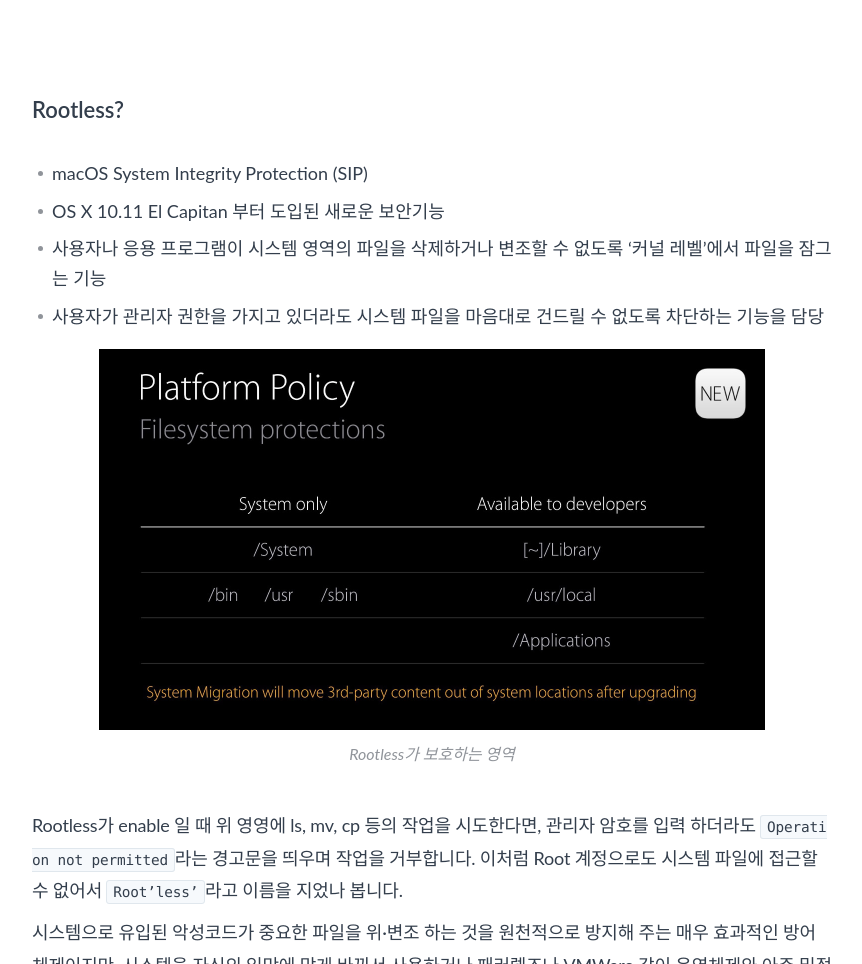
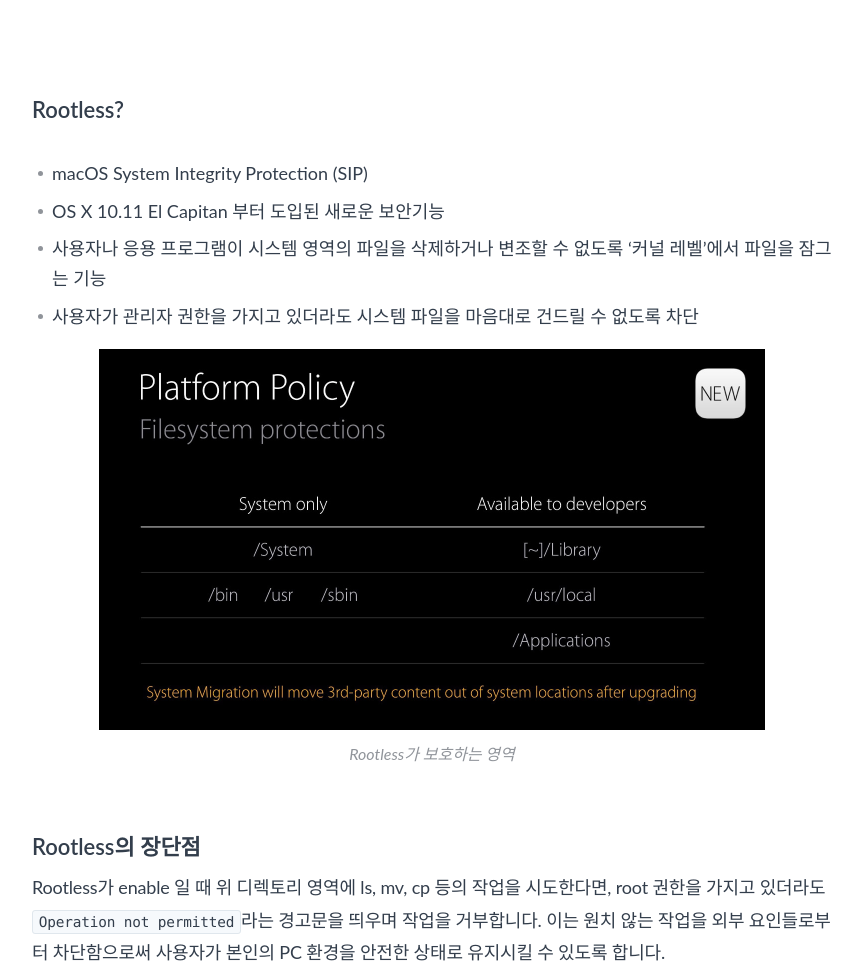
Before and after one commit to misojiwon3/misojiwon3.github.io, a Jekyll site: the page built from development/rootless/index.md, in a window 1280 px wide and 1400 px high, cut to the strip 436-1400 px from the top of the window. Shown: the whole strip, without its empty margins (208-1070 px from the left). Built offline with Jekyll 4.4.1, drawn with Linux system fonts in a browser that asks for light colours; some of the changed text lies outside the part shown.

Commit message:
macos rootless

````diff
--- a/_config.yml
+++ b/_config.yml
@@ -42,4 +42,4 @@
 # Excludes
 exclude: [ Gemfile, Gemfile.lock, tale.gemspec ]
 
-menubar: [ Home, Blog, Development, Environment ]
+menubar: [ Home, Blog, Development, Etc ]
--- a/_sass/_category.scss
+++ b/_sass/_category.scss
@@ -29,7 +29,7 @@
       background-color: $grey-20;
     }
 
-    &.environment {
+    &.etc {
       background-color: $deep-blue;
     }
 
--- a/_sass/_variables.scss
+++ b/_sass/_variables.scss
@@ -1,4 +1,4 @@
-// Heights
+// Height
 
 $nav-height: 72px;
 $footer-height: 166px;
@@ -43,7 +43,7 @@
 $tutu: #FFE3E3;
 $deep-blue: #192a56;
 
-// media
+// Media
 $break-medium: 900px;
 $break-small: 670px;
 
--- a/development/rootless/index.md
+++ b/development/rootless/index.md
@@ -13,41 +13,45 @@
 * macOS System Integrity Protection (SIP)
 * OS X 10.11 El Capitan 부터 도입된 새로운 보안기능
 * 사용자나 응용 프로그램이 시스템 영역의 파일을 삭제하거나 변조할 수 없도록 '커널 레벨'에서 파일을 잠그는 기능
-* 사용자가 관리자 권한을 가지고 있더라도 시스템 파일을 마음대로 건드릴 수 없도록 차단하는 기능을 담당
+* 사용자가 관리자 권한을 가지고 있더라도 시스템 파일을 마음대로 건드릴 수 없도록 차단
 
 ![rootless_platform_policy](image/rootless_platform_policy.jpg)
 <figcaption>Rootless가 보호하는 영역</figcaption>
 
-Rootless가 enable 일 때 위 영영에 ls, mv, cp 등의 작업을 시도한다면, 관리자 암호를 입력 하더라도 `Operation not permitted`라는 경고문을 띄우며 작업을 거부합니다. 이처럼 Root 계정으로도 시스템 파일에 접근할 수 없어서 `Root’less’`라고 이름을 지었나 봅니다.
-
-시스템으로 유입된 악성코드가 중요한 파일을 위∙변조 하는 것을 원천적으로 방지해 주는 매우 효과적인 방어체제이지만, 시스템을 자신의 입맛에 맞게 바꿔서 사용하거나 패러렐즈나 VMWare 같이 운영체제와 아주 밀접하게 연동되는 소프트웨어의 기능을 제한하는 일종의 폐단으로 작용할 수 있습니다. 또 /usr 폴더에 설치되는 홈브류(Homebrew)나 맥포트(MacPort) 같은 패키지 관리 프로그램을 쓰는 분들에게도 큰 골칫거리입니다. 또 그동안 백투더맥을 통해 소개해 드린 여러 터미널 명령어도 새 OS X에서는 작동하지 않을 가능성이 매우 높습니다.
-일반 사용자에게는 든든한 파수꾼이 생긴 셈이며 고급 사용자나 개발자에게는 방해꾼이 나타난 셈이라 새 보안 기능이 좋다 나쁘다 한쪽으로 단정지을 수는 없습니다. 아무튼 앞서 전해드린 사파리 확장 프로그램 [소식](http://macnews.tistory.com/3407) 과 마찬가지로 애플은 소프트웨어의 기능성이나 개발자들의 자율성보다는 운영체제의 보안성을 강화하는 쪽으로 방향을 잡고 있는 듯합니다.
+### Rootless의 장단점
+Rootless가 enable 일 때 위 디렉토리 영역에 ls, mv, cp 등의 작업을 시도한다면, root 권한을 가지고 있더라도 `Operation not permitted`라는 경고문을 띄우며 작업을 거부합니다. 이는 원치 않는 작업을 외부 요인들로부터 차단함으로써 사용자가 본인의 PC 환경을 안전한 상태로 유지시킬 수 있도록 합니다.
+하지만 macOS의 장점인 Customizing 에 여러 제약이 발생할 수 있으며 System Level에 접근하는 응용프로그램들(Bluestack, Parallels 등)의 기능마저도 제한될 수 있다는 단점도 있습니다.
 
 ### Rootless 비활성화/활성화 방법
 1. 맥 종료 후 재시작
-2. 재시작 되는 과정에서 ⌘Command+R 버튼을 눌러 복구모드로 진입
+2. 재시작 되는 과정에서 ⌘+R 버튼을 눌러 복구모드로 진입
 3. 복구 모드의 메뉴막대에서 `유틸리티 > 터미널` 실행
 ![rootless](image/macos_rootless.jpg)
 3. 터미널에 다음을 입력하여 SIP 기능을 비활성화 시킨 후 reboot
 ```
-csrutil disable
-reboot
+$ csrutil disable
+$ reboot
 ```
-4. 나중에 다시 SIP 기능을 활성화 하려면 다음을 입력
+4. 다시 SIP 기능을 활성화 하려면 다음을 입력
 ```
-csrutil enable
+$ csrutil enable
 ```
 5. 상태 확인
 ```
-csrutil status
+$ csrutil status
+System Integrity Protection status: disabled.
 ```
 
 ### Rootless 비활성화 상태에서 제어
-비활성화 방식과는 달리 Rootless가 비활성 상태라면 정상 부팅 환경에서도 활성화 가능
+비활성화 방식과는 달리 Rootless가 비활성 상태라면 정상 부팅 환경에서 활성화 가능
 
 1. 터미널 실행 후 다음 입력
 ```
 $ sudo /usr/bin/csrutil clear
 Successfully cleared System Integrity Protection. Please restart the machine for the changes to take effect.
 ```
-2. 입력 후 재시동 하면 SIP 기능이 활성화
+2. 입력 후 재시동 하면 SIP 기능 활성화
+```
+$ csrutil status
+System Integrity Protection status: enabled.
+```
````
Also changed, not shown: other parts of development/rootless/index.md (+2 -2 lines), etc/index.html (renamed from environment/index.html), 1 other file.
